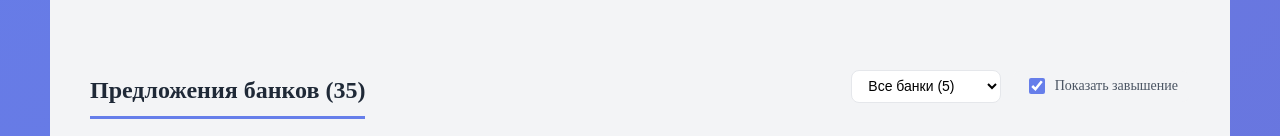
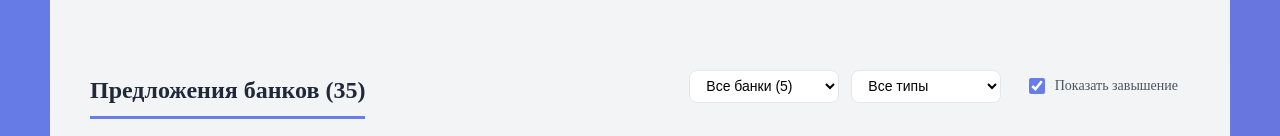
Before and after one commit to simonenkonikita/calc, a React (Vite) app: page /calculator in a window 1280 px wide. Shown: the part 664-800 px from the top of the page. Built offline with nearby package versions, Linux system fonts and the light colour scheme.

Commit message:
Добавлен фильт по программе

```diff
--- a/src/pages/MortgageCalculator/OfferBankSection/OfferBankSection.tsx
+++ b/src/pages/MortgageCalculator/OfferBankSection/OfferBankSection.tsx
@@ -61,13 +61,21 @@ export const OfferBankSection: React.FC<OfferBankSectionProps> = ({
 }) => {
   const [showOverstatement, setShowOverstatement] = useState(true);
   const [selectedBankFilter, setSelectedBankFilter] = useState<string>("all");
+  const [selectedProgramTypeFilter, setSelectedProgramTypeFilter] =
+    useState<string>("all");
 
   // Получаем уникальные банки из результатов
   const uniqueBanks = useMemo(() => {
     return Array.from(new Set(bankResults.map((offer) => offer.bank)));
   }, [bankResults]);
 
-  // Фильтруем результаты по банку
+  // Получаем уникальные типы программ из результатов
+  const uniqueProgramTypes = useMemo(() => {
+    const types = new Set(bankResults.map((offer) => offer.type));
+    return Array.from(types);
+  }, [bankResults]);
+
+  // Фильтруем результаты по банку и типу программы
   const filteredBankResults = useMemo(() => {
     let filtered = bankResults;
 
@@ -75,8 +83,14 @@ export const OfferBankSection: React.FC<OfferBankSectionProps> = ({
       filtered = filtered.filter((offer) => offer.bank === selectedBankFilter);
     }
 
+    if (selectedProgramTypeFilter !== "all") {
+      filtered = filtered.filter(
+        (offer) => offer.type === selectedProgramTypeFilter,
+      );
+    }
+
     return filtered;
-  }, [bankResults, selectedBankFilter]);
+  }, [bankResults, selectedBankFilter, selectedProgramTypeFilter]);
 
   // Группируем предложения по банкам и категориям
   const groupedData = useMemo(() => {
@@ -129,6 +143,18 @@ export const OfferBankSection: React.FC<OfferBankSectionProps> = ({
   // Сброс фильтров
   const resetFilters = () => {
     setSelectedBankFilter("all");
+    setSelectedProgramTypeFilter("all");
+  };
+
+  // Получение названия типа программы
+  const getProgramTypeLabel = (type: string): string => {
+    const labels: Record<string, string> = {
+      full: "Базовая",
+      short: "Короткий срок",
+      family: "Семейная",
+      it: "ИТ",
+    };
+    return labels[type] || type;
   };
 
   return (
@@ -154,8 +180,23 @@ export const OfferBankSection: React.FC<OfferBankSectionProps> = ({
               ))}
             </select>
 
+            {/* Фильтр по типу программы */}
+            <select
+              className="bank-filter-select"
+              value={selectedProgramTypeFilter}
+              onChange={(e) => setSelectedProgramTypeFilter(e.target.value)}
+            >
+              <option value="all">Все типы</option>
+              {uniqueProgramTypes.map((type) => (
+                <option key={type} value={type}>
+                  {getProgramTypeLabel(type)}
+                </option>
+              ))}
+            </select>
+
             {/* Кнопка сброса */}
-            {selectedBankFilter !== "all" && (
+            {(selectedBankFilter !== "all" ||
+              selectedProgramTypeFilter !== "all") && (
               <button className="reset-filters-btn" onClick={resetFilters}>
                 ✕
               </button>
@@ -285,6 +326,7 @@ export const OfferBankSection: React.FC<OfferBankSectionProps> = ({
                                   {formatMoney(offer.downPaymentAmount)}
                                 </span>
                               </div>
+                              {/* Дополнительные детали только для ипотеки без ПВ */}
                               {mortgageWithoutDownPayment && (
                                 <>
                                   <div className="bank-detail-item">
```
